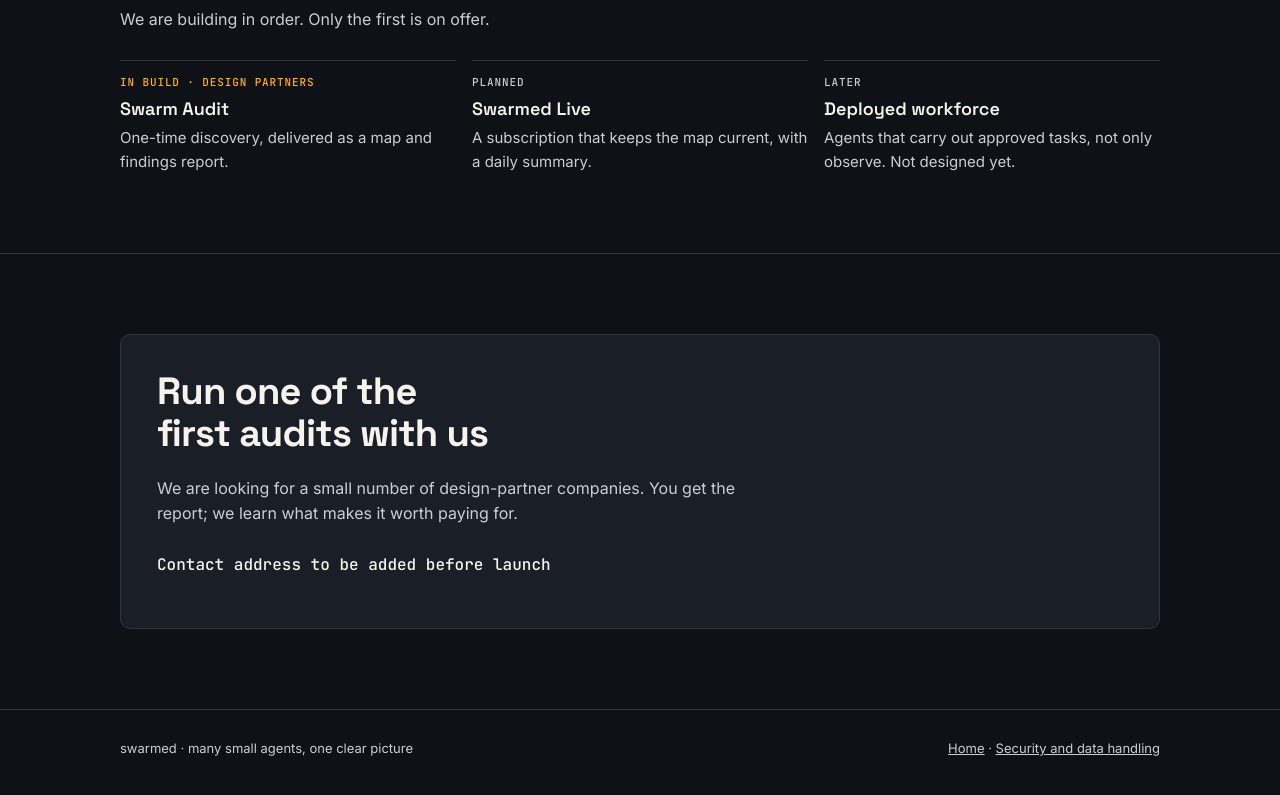
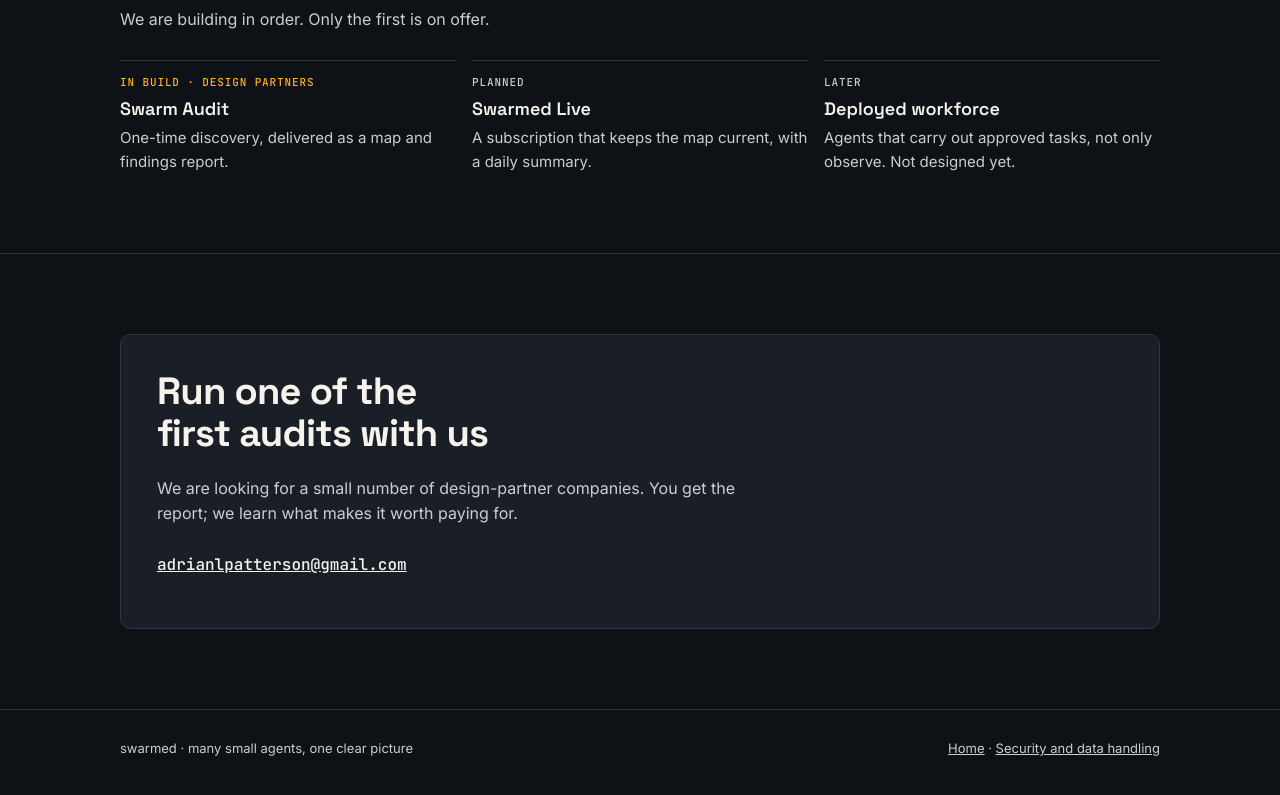
Before and after one commit to apatterson-droid/swarmed-site, a plain HTML site: page index.html in a window 1280 px wide. Shown: the part 2726-3521 px from the top of the page. Drawn offline with Linux system fonts and the light colour scheme.

Commit message:
feat: add contact address
Co-Authored-By: Claude Fable 5.2 <noreply@anthropic.com>

```diff
--- a/index.html
+++ b/index.html
@@ -80,8 +80,7 @@
   <div class="contact">
     <h2>Run one of the first audits with us</h2>
     <p class="sub" style="margin:0">We are looking for a small number of design-partner companies. You get the report; we learn what makes it worth paying for.</p>
-    <!-- CONTACT: replace this line with the real address before launch. See site/README.md. -->
-    <p class="addr" data-contact>Contact address to be added before launch</p>
+    <p class="addr" data-contact><a href="mailto:adrianlpatterson@gmail.com" style="color:inherit">adrianlpatterson@gmail.com</a></p>
   </div>
 </div></section>
 <footer class="wrap"><span>swarmed · many small agents, one clear picture</span><span><a href="index.html">Home</a> · <a href="security.html">Security and data handling</a></span></footer>
```
